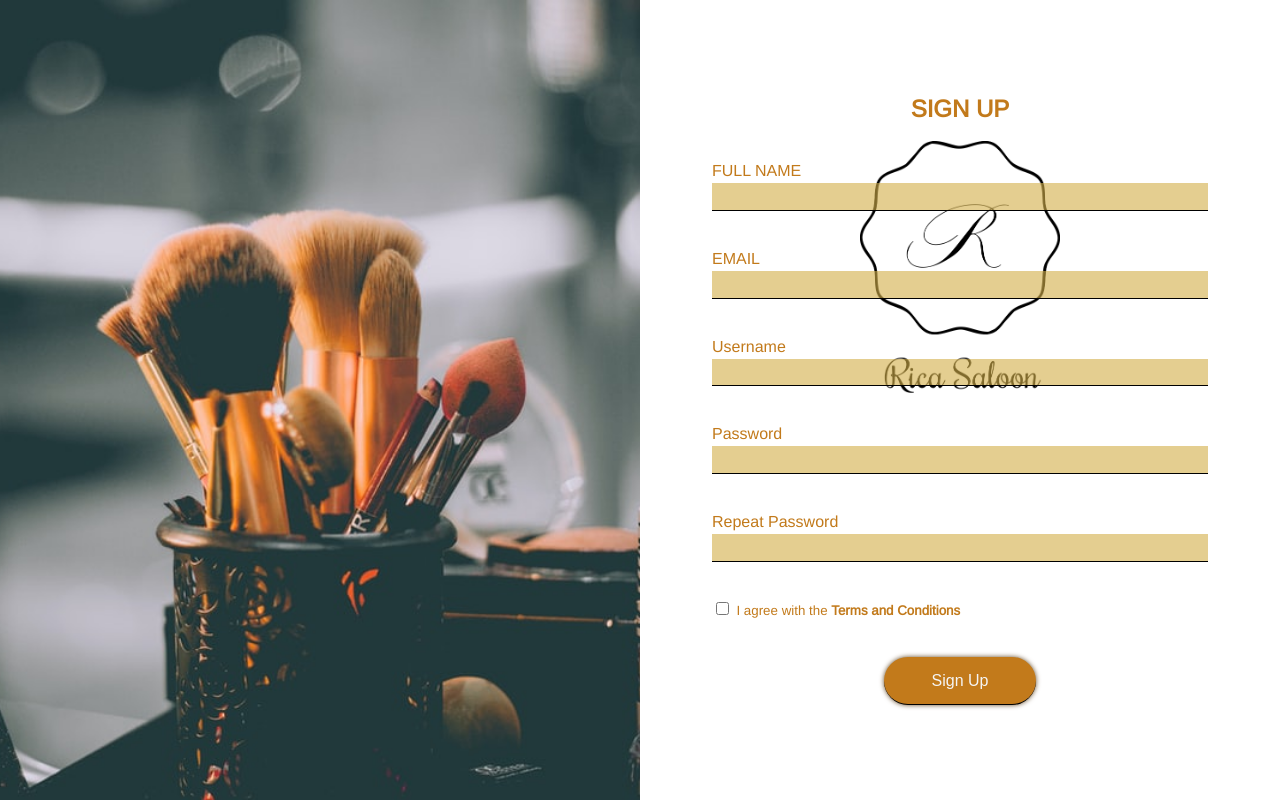
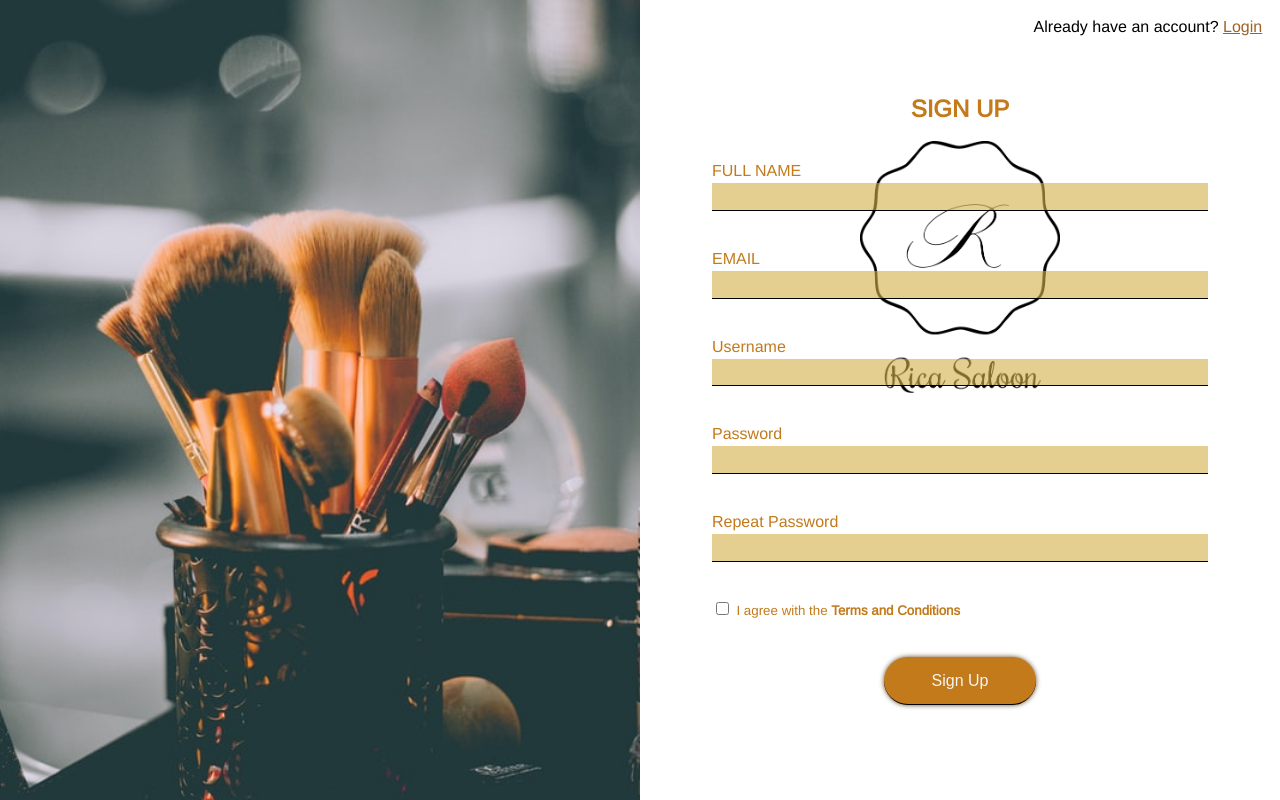
Before and after one commit to chboyka/Kevin, a plain HTML site: page docs/signup.html in a window 1280 px wide. Drawn offline with nearby package versions, Linux system fonts and the light colour scheme.

Commit message:
login link

```diff
--- a/docs/signup.html
+++ b/docs/signup.html
@@ -82,6 +82,9 @@
             </div>
         </section>
     </main>
-
+    <div class="login">
+        <span>Already have an account?</span>
+        <a href="./index1.html">Login</a>
+    </div>
 </body>
 </html>
--- a/docs/static/css/index.css
+++ b/docs/static/css/index.css
@@ -17,7 +17,7 @@ body{
     justify-content: start;
     align-items: center;
     height: 100vh;
-    background-color: rgba(230, 136, 48, 0.3);
+    background-color: rgba(133, 67, 6, 0.336);
     min-height: 750px;
     overflow: hidden;
 }
@@ -75,7 +75,8 @@ input[type='text'], input[type='password']{
     margin-bottom: 2ch;
     width: 70vw;
     max-width: 400px;
-    outline:2px solid peru;
+    border:2px solid peru;
+    outline: none;
 }
 
 .submit-td{
--- a/docs/static/css/signup.css
+++ b/docs/static/css/signup.css
@@ -129,6 +129,16 @@ input[type="submit"]{
 #terms{
     font-size: smaller;
 }
+
+.login{
+    position: absolute;
+    top: 2ch;
+    right: 2ch;
+}
+
+.login a{
+    color: rgb(158, 98, 37);
+}
 @media (max-width:600px){
     /* .left{
         display: none;
```
